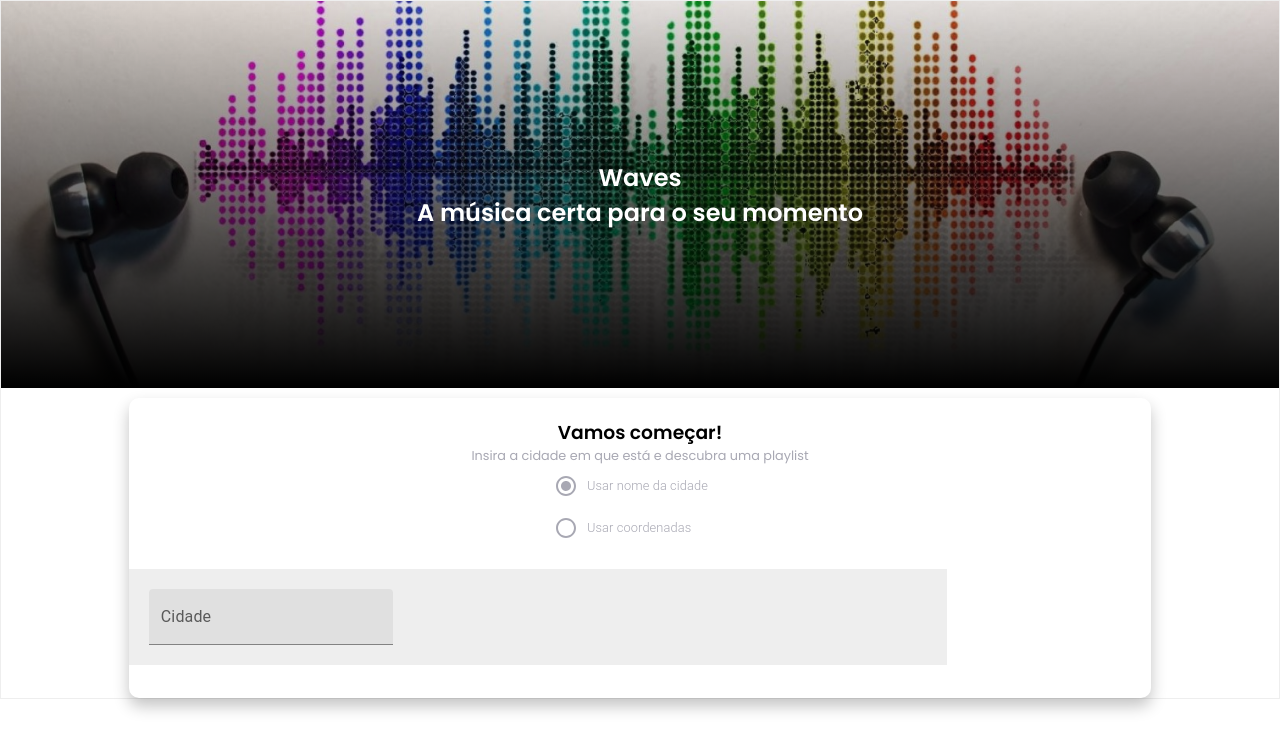
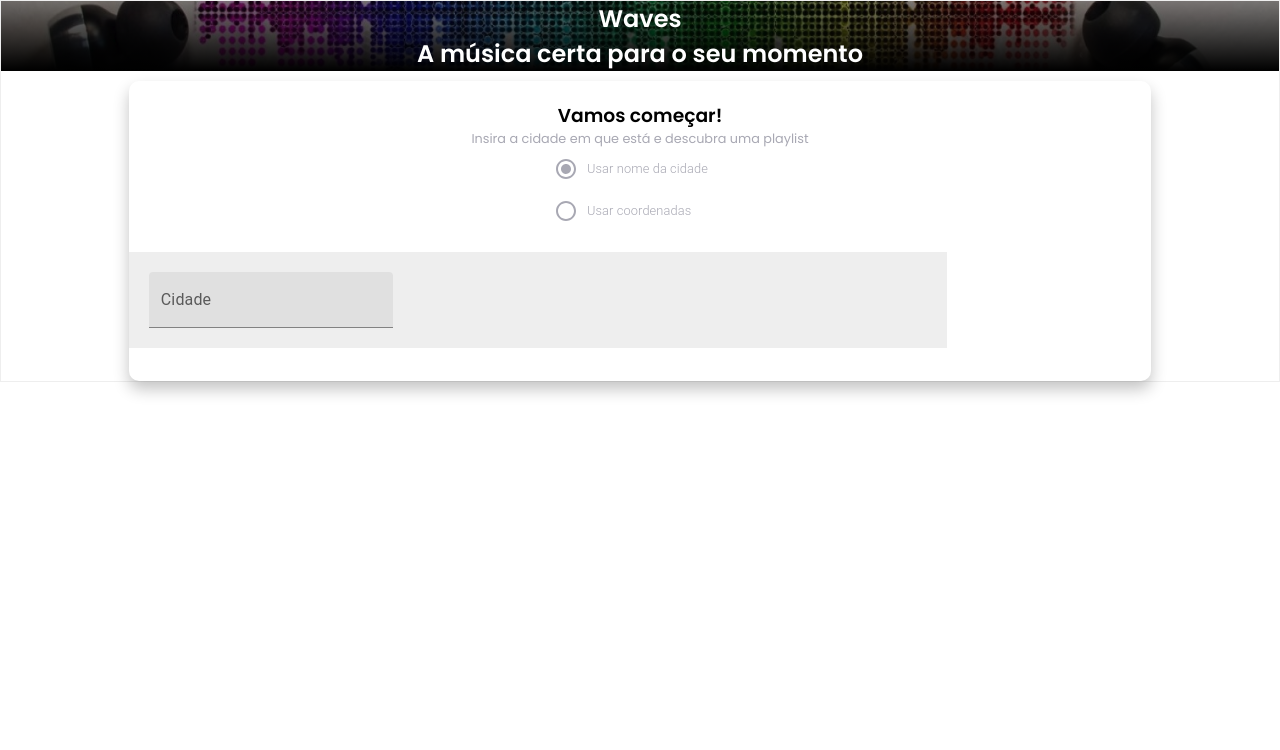
Before and after one commit to gduartemenezes/playlistmaker-web, a React (Create React App) app: page / in a window 1280 px wide. Shown: the top 750 px of the page. Built offline with nearby package versions, Linux system fonts and the light colour scheme.

Commit message:
feat: change home page style

```diff
--- a/src/pages/Home/styles.ts
+++ b/src/pages/Home/styles.ts
@@ -16,14 +16,14 @@
 `;
 
 export const WelcomeSection = styled.div`
+  margin: 0;
   width: 100%;
   height: 387px;
-  background-image: linear-gradient(rgba(0, 0, 0, 0.1), rgba(0, 0, 0, 1)),
+  background-image: linear-gradient(rgba(0, 0, 0, 0.5), rgba(0, 0, 0, 1)),
     url(${backgroundImg});
   background-size: 1500px;
-  width: 100%;
+  height: 100%;
   background-position: center;
-  background-repeat: no-repeat;
   display: flex;
   flex-direction: column;
   align-items: center;
```
